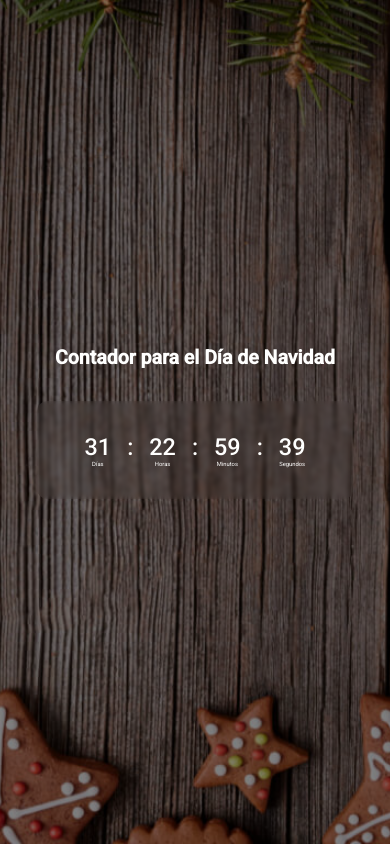
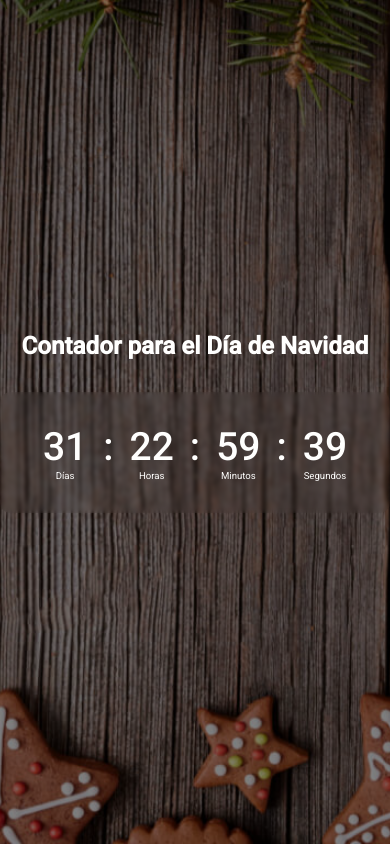
Before and after one commit to PedroVegaDamian/Contador-Navidad, a plain HTML site: page index.html in a window 390 px wide. Drawn offline with Linux system fonts and the light colour scheme.

Commit message:
fix: responsive mobile size

```diff
--- a/css/index.css
+++ b/css/index.css
@@ -25,23 +25,25 @@ body {
   left: 0;
   width: 100%;
   height: 100%;
-  position: absolute;
+  position: fixed;
   background-color: rgba(0, 0, 0, 0.5);
 }
 
 .countdown__title {
   position: relative;
   margin-bottom: 2rem;
-  font-size: clamp(1.2rem, 5vw, 4rem);
+  font-size: clamp(1.3rem, 6.2vw, 4rem);
 }
 
 .countdown__wrapper {
+  width: 100%;
   display: flex;
   padding: 2rem;
   border-radius: 10px;
   justify-content: center;
   backdrop-filter: blur(2px);
-  font-size: clamp(1.2rem, 6vw, 8rem);
+  /* font-size: clamp(1.2rem, 6vw, 8rem); */
+  font-size: clamp(2.2rem, 10vw, 8rem);
 }
 
 .countdown__counter {
@@ -55,5 +57,5 @@ body {
 .countdown__label {
   font-size: 1rem;
   font-weight: 400;
-  font-size: clamp(0.3rem, 1.5vw, 2rem);
+  font-size: clamp(0.6rem, 1.5vw, 2rem);
 }
```
